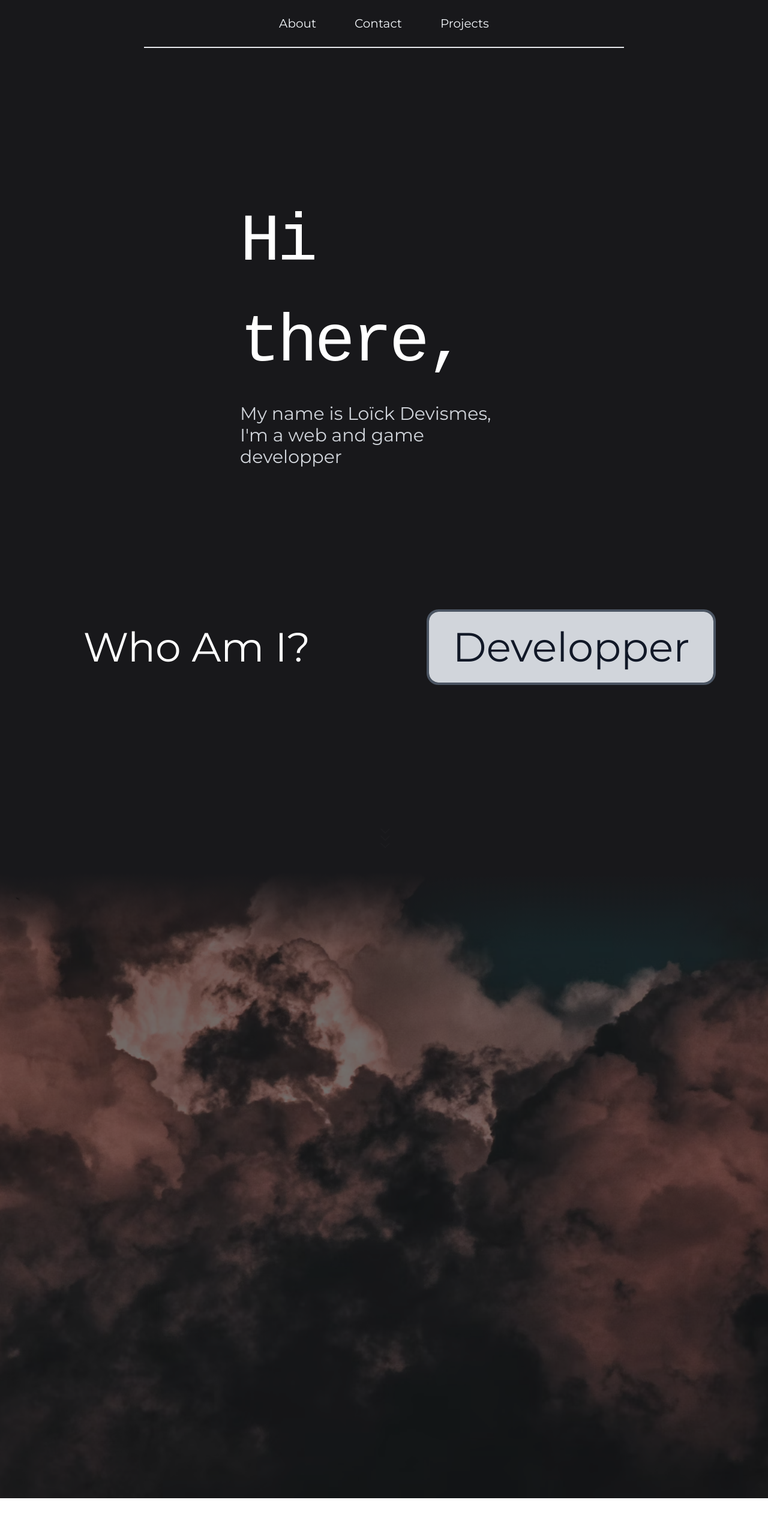
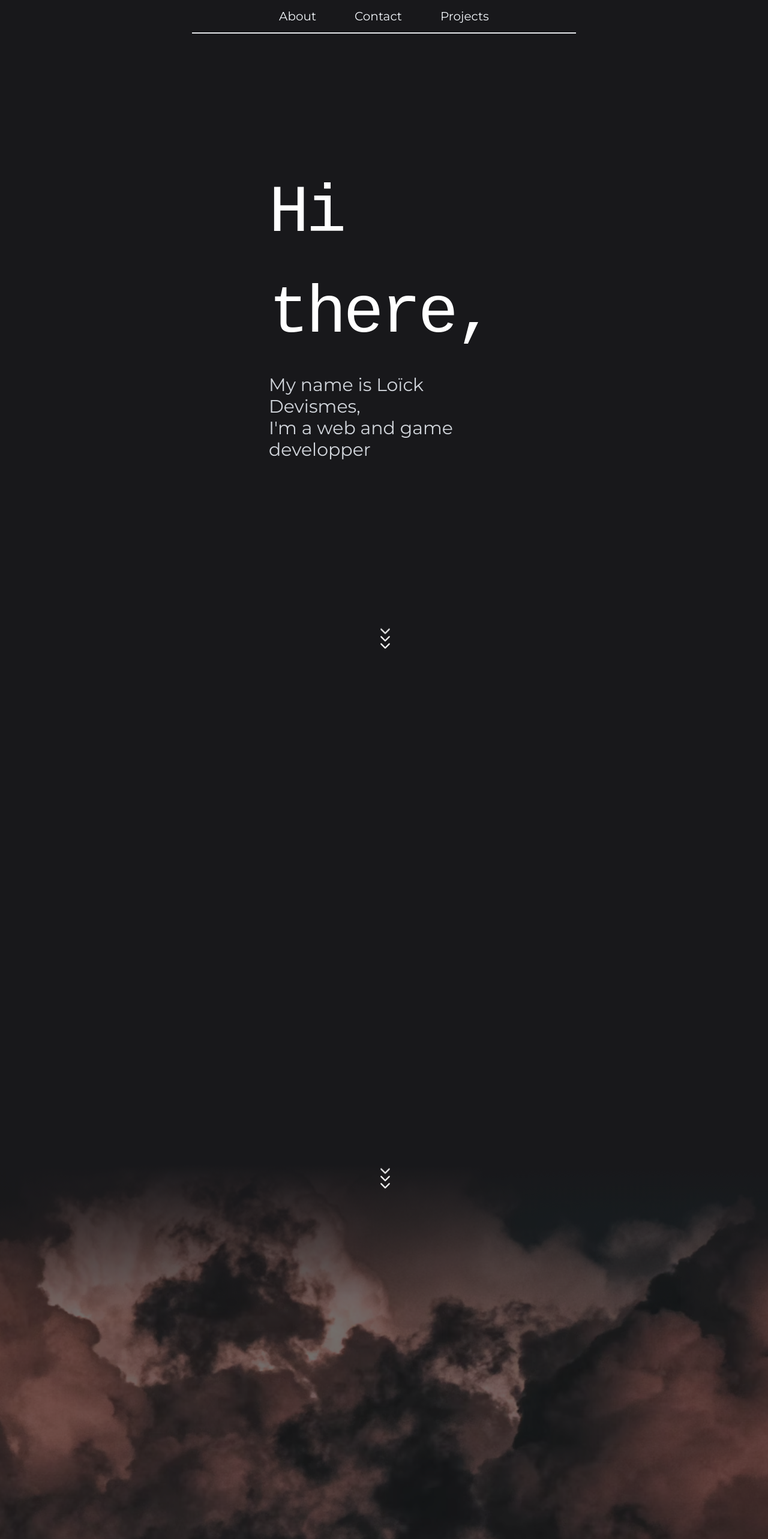
Before and after one commit to Tatouille078/Portfolio, a React (Vite) app: page / in a window 1280 px wide. Shown: the top 2566 px of the page at 60% size. Before the commit the page ends 2498 px from the top, so only its background shows below. Built offline with nearby package versions, Linux system fonts and the light colour scheme.

Commit message:
Did accessibility and finished js and css for the about page

```diff
--- a/src/App.tsx
+++ b/src/App.tsx
@@ -1,7 +1,7 @@
 import { useEffect, useRef, useState } from 'react';
 import './App.css'
 import Header from './components/Header'
-import { IoIosArrowDown } from "react-icons/io";
+import { IoIosArrowDown, IoLogoGithub, IoLogoLinkedin } from "react-icons/io";
 
 function App() {
 
@@ -44,49 +44,108 @@ function App() {
     return () => clearTimeout(timeout);
   }, []);
 
+  const scrollDirection = useRef<"down" | "up" | null>(null);
+  const isScrolling = useRef(false);
+
+  const disableScroll = () => {
+    document.body.style.overflow = "hidden";
+  };
+
+  const enableScroll = () => {
+    document.body.style.overflow = "";
+  };
+
+  const handleWheel = (event: WheelEvent) => {
+    if (isScrolling.current) return;
+
+    scrollDirection.current = event.deltaY > 0 ? "down" : "up";
+    isScrolling.current = true;
+
+    const scrollAmount = window.innerHeight;
+    const currentScroll = window.scrollY;
+
+    window.scrollTo({
+      top: scrollDirection.current === "down" ? currentScroll + scrollAmount : currentScroll - scrollAmount,
+      behavior: "smooth",
+    });
+
+    setTimeout(() => {
+      isScrolling.current = false;
+    }, 500);
+  };
+
+  useEffect(() => {
+    disableScroll();
+    window.addEventListener("wheel", handleWheel);
+
+    return () => {
+      enableScroll();
+      window.removeEventListener("wheel", handleWheel);
+    };
+  }, []);
+
   return (
     <>
-      <div className='flex flex-col items-center bg-zinc-900 text-white'>
+      <div className='main-container flex flex-col items-center text-white'>
+        <section className='flex flex-col items-center bg-zinc-900'>
           <Header />
-        <div className='w-[60vh] mt-60 mb-60'>
-          <h1 className={`font-monospace hithere text-[7rem] mb-4 transition-all duration-1000  ${isTextEvent ? 'translate-y-0' : 'translate-y-20'}`} data-value="Hi there," ref={nameRef}>Hi there,</h1>
-          <h6 className={`text-3xl text-gray-300 flex-wrap transition-all duration-1000 ${isTextEvent ? 'opacity-100 translate-y-0' : 'opacity-0 translate-y-40'}`}>My name is Loïck Devismes, <br /> I'm a web and game developper</h6>
+          <div className='w-[30vw] mt-[27vh] mb-[293px]'>
+            <h1 className={`font-monospace hithere text-[7rem] mb-4 transition-all duration-1000 ${isTextEvent ? 'translate-y-0' : 'motion-reduce:translate-y-0 translate-y-20'}`} data-value="Hi there," ref={nameRef}>Hi there,</h1>
+            <h6 className={`text-3xl text-gray-300 flex-wrap transition-all duration-1000 ${isTextEvent ? 'opacity-100 translate-y-0' : 'opacity-0 motion-reduce:opacity-100 motion-reduce:translate-y-0 translate-y-40'}`}>My name is Loïck Devismes, <br /> I'm a web and game developper</h6>
           </div>
-        <div className='w-[140vh] grid grid-cols-2 mb-20'>
-          <div className={`mr-16 flex flex-col transition-all duration-1000 ${isTextEvent ? 'opacity-100 translate-y-0' : 'opacity-0 -translate-x-4'}`}>
-            <h2 className="self-center text-[68px] mb-4 py-2">Who Am I?</h2>
-            <p className='text-gray-300 text-xl text-center'>Lorem ipsum dolor sit amet consectetur adipisicing elit. Pariatur mollitia distinctio laudantium beatae ab nemo, odit assumenda molestias eaque quam consectetur aut delectus libero, ipsa repellat illum sint ducimus! Minima.</p>
+          <div className="relative mb-20 w-5">
+            <IoIosArrowDown className='arrowDown arrow1 opacity-0 motion-reduce:opacity-100 motion-reduce:animate-none' />
+            <IoIosArrowDown className='top-3 arrowDown arrow2 opacity-0 motion-reduce:opacity-100 motion-reduce:animate-none' />
+            <IoIosArrowDown className='top-6 arrowDown arrow3 opacity-0 motion-reduce:opacity-100 motion-reduce:animate-none' />
           </div>
-          <div className={`ml-16 flex flex-col transition-all duration-1000 ${isTextEvent ? 'opacity-100 translate-x-0' : 'opacity-0 translate-x-4'}`}>
-            <h2 className="self-center text-[68px] text-gray-900 outline-gray-600 outline-4 outline rounded-2xl bg-gray-300 px-10 mb-4 py-2">Developper</h2>
-            <p className='text-gray-300 text-xl text-center'>Lorem ipsum dolor sit amet, consectetur adipisicing elit. Quod facere quos voluptatibus, tenetur dicta delectus, repellendus dolorum error veniam, tempora quia tempore alias! Qui, delectus. Expedita, assumenda.</p>
+        </section>
+        <section className='flex flex-col justify-center items-center bg-zinc-900'>
+          <div className='w-[70vw] grid grid-cols-2 mb-20'>
+            <div className="mr-16 flex flex-col transition-all duration-1000">
+              <h2 className="self-center text-[68px] mb-8 motion-reduce:animate-none motion-reduce:opacity-100 fade-right">Who Am I?</h2>
+              <p className='text-gray-300 text-xl text-center motion-reduce:animate-none motion-reduce:opacity-100 fade-right'>I'm 21 and studying in web developpement. <br/> Currently living in the western surburbs of Paris. <br/> Making web applications and exploring <br/> game developpement on my free time.</p>
+              <div className='flex gap-3 justify-center underline items-center mt-8 text-lg text-[#0A66C2] outline-gray-600 outline-4 outline rounded-2xl bg-gray-300 py-[2px] px-4 mx-auto motion-reduce:animate-none motion-reduce:opacity-100 fade-right'>
+                <IoLogoLinkedin className='text-3xl' />
+                <p className='font-semibold'>My linkedin</p>
               </div>
             </div>
-        <div className='relative mb-20 w-5'>
-          <IoIosArrowDown className='arrowDown' />
-          <IoIosArrowDown className='top-3 arrowDown' />
-          <IoIosArrowDown className='top-6 arrowDown' />
+            <div className="ml-16 flex flex-col transition-all duration-1000">
+              <h2 className="text-[68px] text-gray-900 mx-auto self-center outline-4 outline rounded-2xl bg-gray-300 mb-8 px-8 motion-reduce:animation-none fade-left outline-gray-600">Developper</h2>
+              <p className='text-gray-300 text-xl text-center motion-reduce:animation-none fade-left'>Starting my journey in web development <br/> and mastering this field with the help of studies. <br/> Besides studying, I'm also diving into game <br/> development for my futur projects.</p>
+              <div className='flex gap-3 justify-center underline items-center mt-8 text-lg text-black outline-gray-600 outline-4 outline rounded-2xl bg-gray-300 py-[2px] px-4 mx-auto motion-reduce:animation-none fade-left'>
+                <IoLogoGithub className='text-3xl' />
+                <p className='font-semibold'>My Github</p>
               </div>
+            </div>
+          </div>
+          <div className='relative top-[21vh] w-5'>
+            <IoIosArrowDown className='arrowDown arrow1 motion-reduce:animate-none' />
+            <IoIosArrowDown className='top-3 arrowDown arrow2 motion-reduce:animate-none' />
+            <IoIosArrowDown className='top-6 arrowDown arrow3 motion-reduce:animate-none' />
+          </div>
+        </section>
+        <section className='bg-zinc-900'>
           <div className='w-full relative'>
-          <div className='sky'></div>
-          <div className='flex flex-col items-center pt-52 pb-80 isolate'>
-            <h2 className='text-7xl mb-4 py-2 fade-in'>Traits</h2>
-            <div className='w-[140vh] grid grid-cols-3 gap-8 mt-40'>
-              <div className='flex flex-col gap-4 border-r-2 border-gray-300 pr-4 fade-in'>
-                <h3 className='text-4xl text-gray-100'>Creative</h3>
-                <p className='text-lg text-gray-300'>Lorem ipsum dolor sit amet consectetur adipisicing elit. Laborum expedita provident saepe, suscipit eos iste corrupti, reiciendis reprehenderit rerum illo hic quo ratione, cum eligendi asperiores fugiat animi repudiandae at?</p>
+            <div className='sky transition-all'></div>
+            <div className='flex flex-col items-center pt-52 pb-64 isolate'>
+              <h2 className='text-7xl mb-4 py-2 motion-reduce:animation-none fade-in'>Traits</h2>
+              <div className='w-[70vw] grid grid-cols-3 gap-8 mt-40'>
+                <div className='flex flex-col gap-4 border-r-2 border-gray-300 pr-4 motion-reduce:animation-none fade-in'>
+                  <h3 className='text-4xl text-gray-100 font-medium'>Creative</h3>
+                  <p className='text-lg text-gray-200'>Lorem ipsum dolor sit amet consectetur adipisicing elit. Laborum expedita provident saepe, suscipit eos iste corrupti, reiciendis reprehenderit rerum illo hic quo ratione, cum eligendi asperiores fugiat animi repudiandae at?</p>
                 </div>
-              <div className='flex flex-col gap-4 text-center fade-in'>
-                <h3 className='text-4xl text-gray-100'>Passionated</h3>
-                <p className='text-lg text-gray-300'>Lorem ipsum dolor sit amet consectetur adipisicing elit. Laborum expedita provident saepe, suscipit eos iste corrupti, reiciendis reprehenderit rerum illo hic quo ratione, cum eligendi asperiores fugiat animi repudiandae at?</p>
+                <div className='flex flex-col gap-4 text-center motion-reduce:animation-none fade-in'>
+                  <h3 className='text-4xl text-gray-100 font-medium'>Passionated</h3>
+                  <p className='text-lg text-gray-200'>Lorem ipsum dolor sit amet consectetur adipisicing elit. Laborum expedita provident saepe, suscipit eos iste corrupti, reiciendis reprehenderit rerum illo hic quo ratione, cum eligendi asperiores fugiat animi repudiandae at?</p>
                 </div>
-              <div className='flex flex-col gap-4 text-end border-l-2 border-gray-300 pl-4 fade-in'>
-                <h3 className='text-4xl text-gray-100'>Ambitious</h3>
-                <p className='text-lg text-gray-300'>Lorem ipsum dolor sit amet consectetur adipisicing elit. Laborum expedita provident saepe, suscipit eos iste corrupti, reiciendis reprehenderit rerum illo hic quo ratione, cum eligendi asperiores fugiat animi repudiandae at?</p>
+                <div className='flex flex-col gap-4 text-end border-l-2 border-gray-300 pl-4 motion-reduce:animation-none fade-in'>
+                  <h3 className='text-4xl text-gray-100 font-medium'>Ambitious</h3>
+                  <p className='text-lg text-gray-200'>Lorem ipsum dolor sit amet consectetur adipisicing elit. Laborum expedita provident saepe, suscipit eos iste corrupti, reiciendis reprehenderit rerum illo hic quo ratione, cum eligendi asperiores fugiat animi repudiandae at?</p>
                 </div>
               </div>
             </div>
           </div>
+        </section>
       </div>
     </>
   )
--- a/src/components/Header.tsx
+++ b/src/components/Header.tsx
@@ -13,7 +13,7 @@ const Header: React.FC = () => {
   }, []);
 
   return (
-    <header className={`flex justify-center items-center min-h-20 text-xl transition-all duration-1000 ${isTextEvent ? 'w-[100vh] gap-16 border-b-2 text-slate-100' : 'w-0 gap-0 border-b-2 text-zinc-900'}`}>
+    <header className={`flex justify-center items-center min-h-[7vh] text-xl transition-all duration-1000 ${isTextEvent ? 'w-[50vw] gap-16 border-b-2 text-slate-100' : 'w-0 gap-0 motion-reduce:gap-16 motion-reduce:w-[50vw] border-b-2 motion-reduce:text-slate-100 text-zinc-900'}`}>
       <p>About</p>
       <p>Contact</p>
       <p>Projects</p>
--- a/src/index.css
+++ b/src/index.css
@@ -2,7 +2,6 @@
 @tailwind base;
 @tailwind components;
 @tailwind utilities;
-
 
 body {
   @apply font-montserrat;
@@ -12,13 +11,38 @@ h1 {
   letter-spacing: -5px;
 }
 
+section {
+  min-height: 100vh;
+  width: 100vw;
+}
+
 p, .fade-in {
-opacity: 0;
+  opacity: 0;
 
   animation: fade-in linear forwards;
   animation-timeline: view();
-  animation-range-start: entry 100px;
-  animation-range-end: 30vh;
+  animation-range-start: entry;
+  animation-range-end: 45vh;
+}
+
+.fade-right {
+  opacity: 0;
+
+  animation: fade-right linear forwards;
+  animation-timeline: view();
+  animation-range-start: entry;
+  animation-range-end: entry 40vh;
+  animation-duration: 3s;
+}
+
+.fade-left {
+  opacity: 0;
+
+  animation: fade-left linear forwards;
+  animation-timeline: view();
+  animation-range-start: entry;
+  animation-range-end: entry 40vh;
+  animation-duration: 3s;
 }
 
 .sky {
@@ -26,7 +50,7 @@ opacity: 0;
   background-image: url("./assets/sky.png");
   height: 100%;
   width: 100%;
-  background-size: 200%;
+  background-size: 250%;
   background-position: center;
   opacity: 0.5;
   pointer-events: none;
@@ -43,13 +67,13 @@ opacity: 0;
   top: 0;
   left: 0;
   width: 100%;
-  height: 8rem;
+  height: 16rem;
   background: linear-gradient(to bottom, #2e2e32 , rgba(255, 255, 255, 0));
   pointer-events: none;
 
   animation: imgBorder linear forwards;
   animation-timeline: view();
-  animation-range-start: exit -100px;
+  animation-range-start: exit -250px;
 }
 
 .arrowDown {
@@ -60,6 +84,18 @@ opacity: 0;
   z-index: 10;
 
   animation: arrowDown 2s ease-in-out infinite forwards;
+}
+
+.arrow1 {
+  animation-delay: 3150ms;
+}
+
+.arrow2 {
+  animation-delay: 3075ms;
+}
+
+.arrow3 {
+  animation-delay: 3000ms;
 }
 
 .montserrat-400 {
@@ -74,11 +110,33 @@ opacity: 0;
   to { opacity: 1; }
 }
 
+@keyframes fade-left {
+  from {
+    opacity: 0;
+    transform: translateX(80px);
+  }
+  to {
+    opacity: 1;
+    transform: translateX(0);
+  }
+}
+
+@keyframes fade-right {
+  from {
+    opacity: 0;
+    transform: translateX(-80px);
+  }
+  to {
+    opacity: 1;
+    transform: translateX(0);
+  }
+}
+
 @keyframes sky {
   to {
     background-size: 175%;
     background-position: top;
-    filter: contrast(130%) brightness(70%);
+    filter: contrast(140%) brightness(70%);
   }
 }
 
@@ -89,7 +147,7 @@ opacity: 0;
 }
 
 @keyframes arrowDown {
-  0%, 30% {
+  0%, 20% {
     transform: translateY(-40px);
     opacity: 0;
   }
```
Lines whose indentation alone changed are shown as unchanged.
